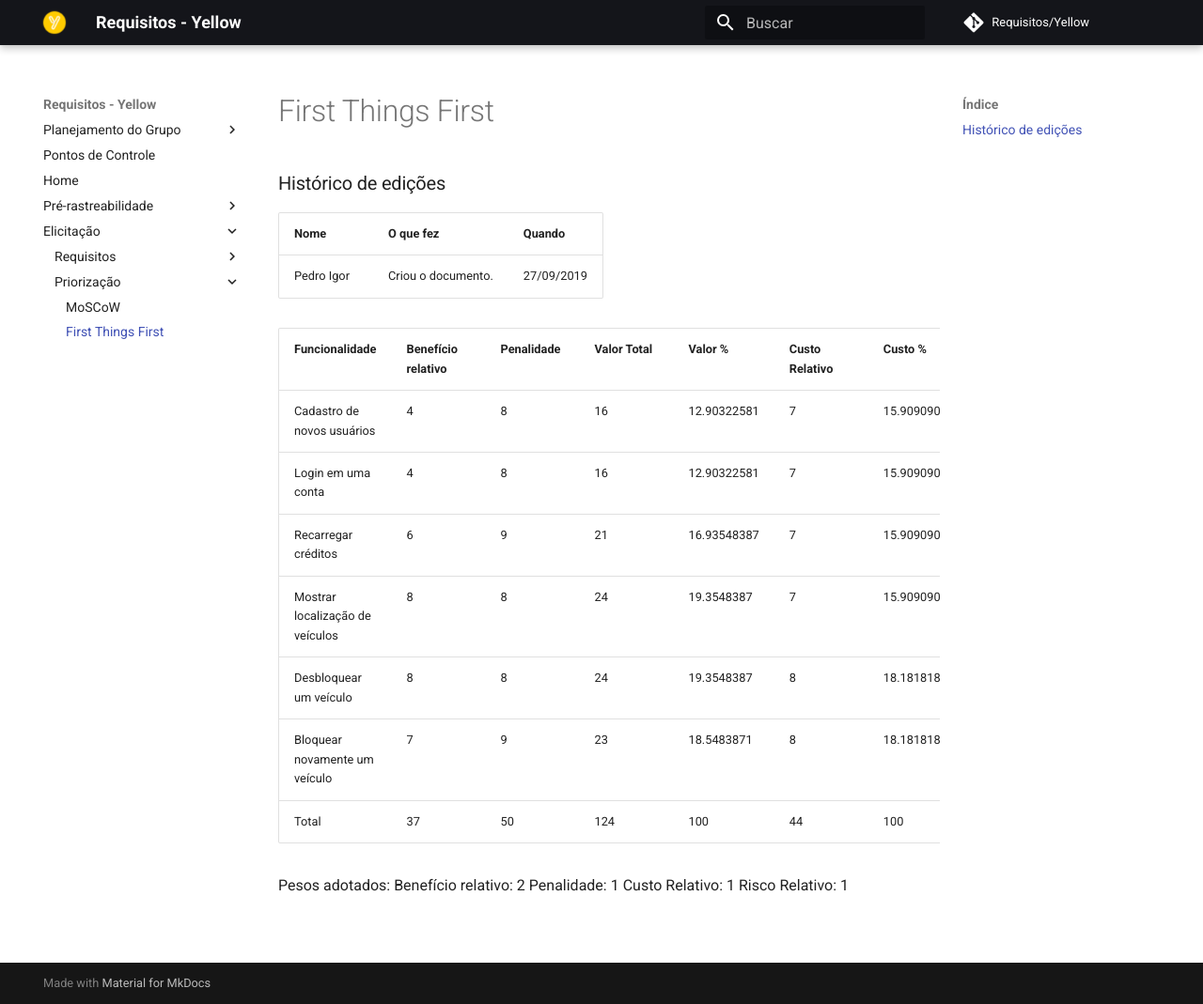
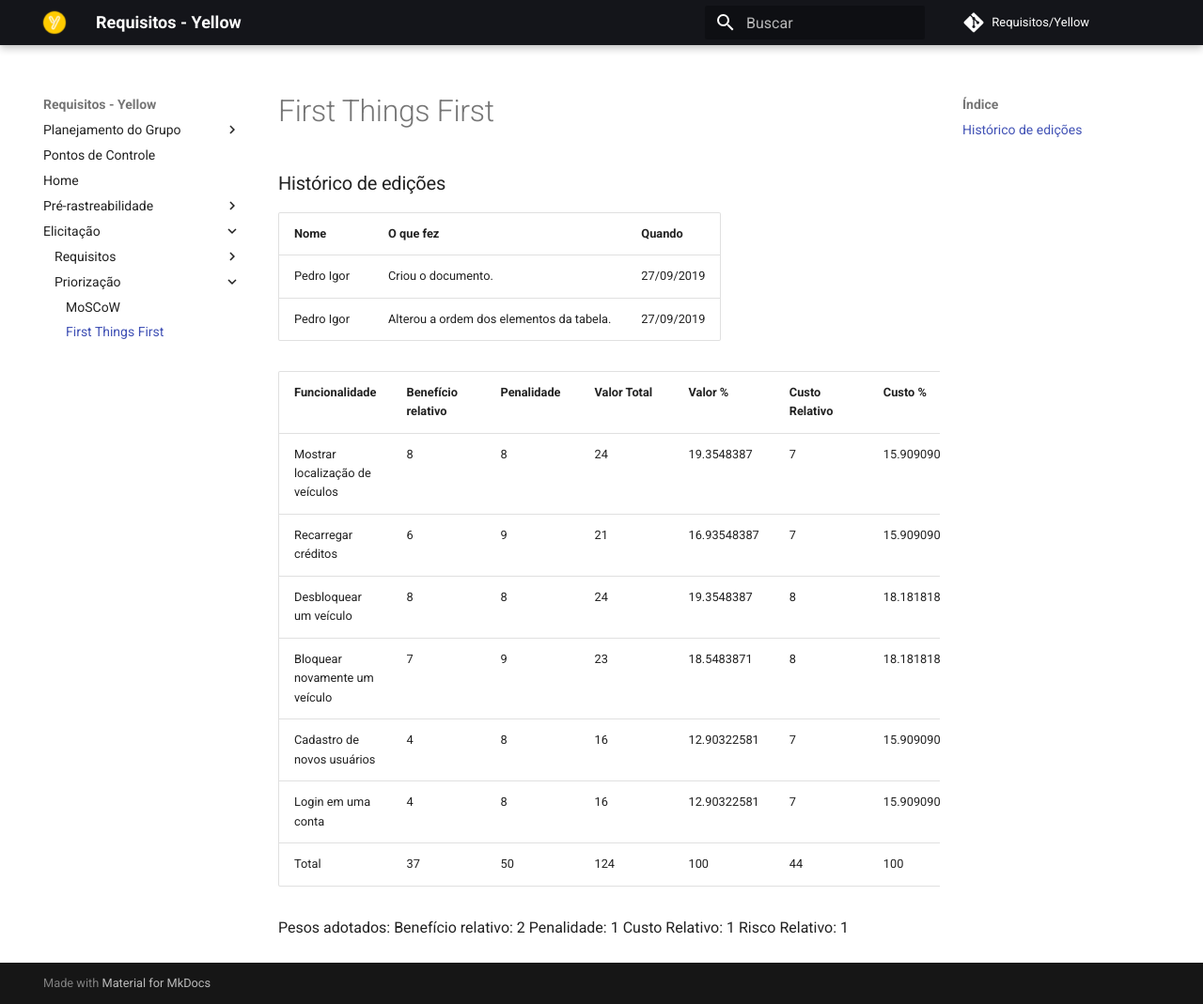
Before and after one commit to me42th/2019.2-Yellow, an MkDocs documentation site: the page built from docs/elicitacao/priorizacao/first_things_first.md, in a window 1280 px wide and 1069 px high. Shown: the whole window at 94% size. Built offline with MkDocs 1.6.1 and Material for MkDocs 9.7.7, drawn with Linux system fonts in a browser that asks for light colours; comment, search, counter and statistics services are not loaded.

Commit message:
#44 - Ordenando tabela pela prioridade.

```diff
--- a/docs/elicitacao/priorizacao/first_things_first.md
+++ b/docs/elicitacao/priorizacao/first_things_first.md
@@ -4,16 +4,17 @@
 | Nome|O que fez|Quando|
 |-----|---------|------|
 | Pedro Igor | Criou o documento. | 27/09/2019 |
+| Pedro Igor | Alterou a ordem dos elementos da tabela.| 27/09/2019 |
 
 
 | Funcionalidade | Benefício relativo | Penalidade | Valor Total | Valor % | Custo Relativo | Custo % | Risco relativo | Risco % | Prioridade |
 | -------------- | ------------------ | ---------- | ----------- | ------- | -------------- | ------- | -------------- | ------- | ---------- |
+| Mostrar localização de veículos |8|8|24|19.3548387|7|15.9090909|8|19.5121951|54.6418295|
+| Recarregar créditos |6|9|21|16.93548387|7|15.9090909|7|17.0731707|51.3472486|
+| Desbloquear um veículo |8|8|24|19.3548387|8|18.1818182|8|19.5121951|51.3472486|
+| Bloquear novamente um veículo |7|9|23|18.5483871|8|18.1818182|8|19.5121951|49.2077799|
 | Cadastro de novos usuários |4|8|16|12.90322581|7|15.9090909|5|12.195122|45.9120697|
 | Login em uma conta |4|8|16|12.90322581|7|15.9090909|5|12.195122|45.9120697|
-| Recarregar créditos |6|9|21|16.93548387|7|15.9090909|7|17.0731707|51.3472486|
-| Mostrar localização de veículos |8|8|24|19.3548387|7|15.9090909|8|19.5121951|54.6418295|
-| Desbloquear um veículo |8|8|24|19.3548387|8|18.1818182|8|19.5121951|51.3472486|
-| Bloquear novamente um veículo |7|9|23|18.5483871|8|18.1818182|8|19.5121951|49.2077799|
 | Total |37|50|124|100|44|100|41|100|-|
 
 Pesos adotados:
```
